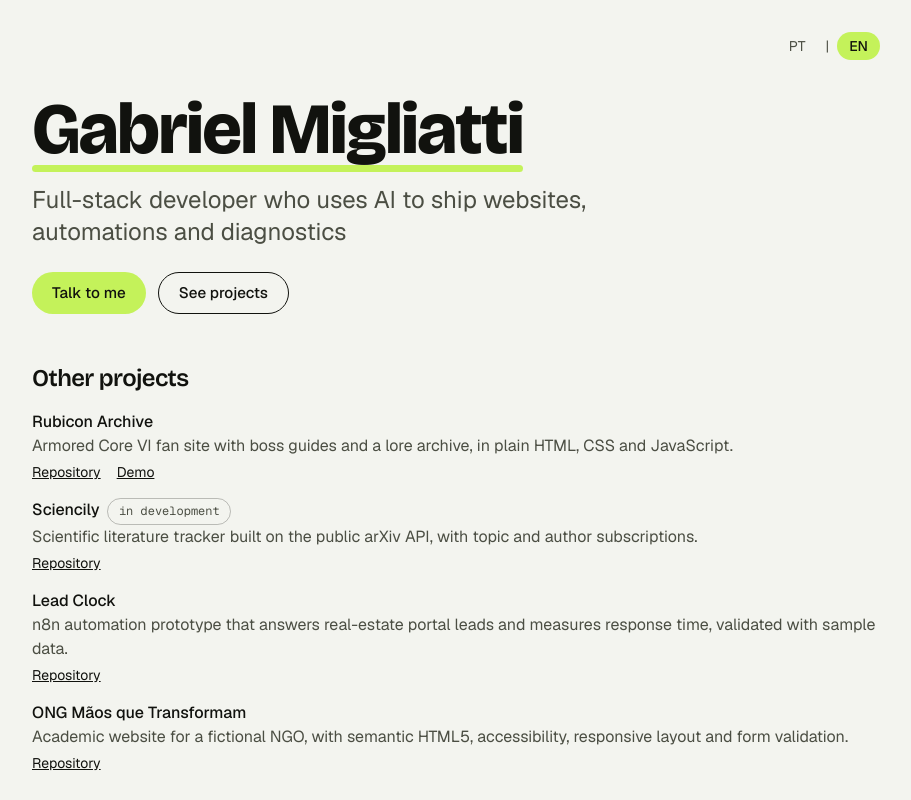
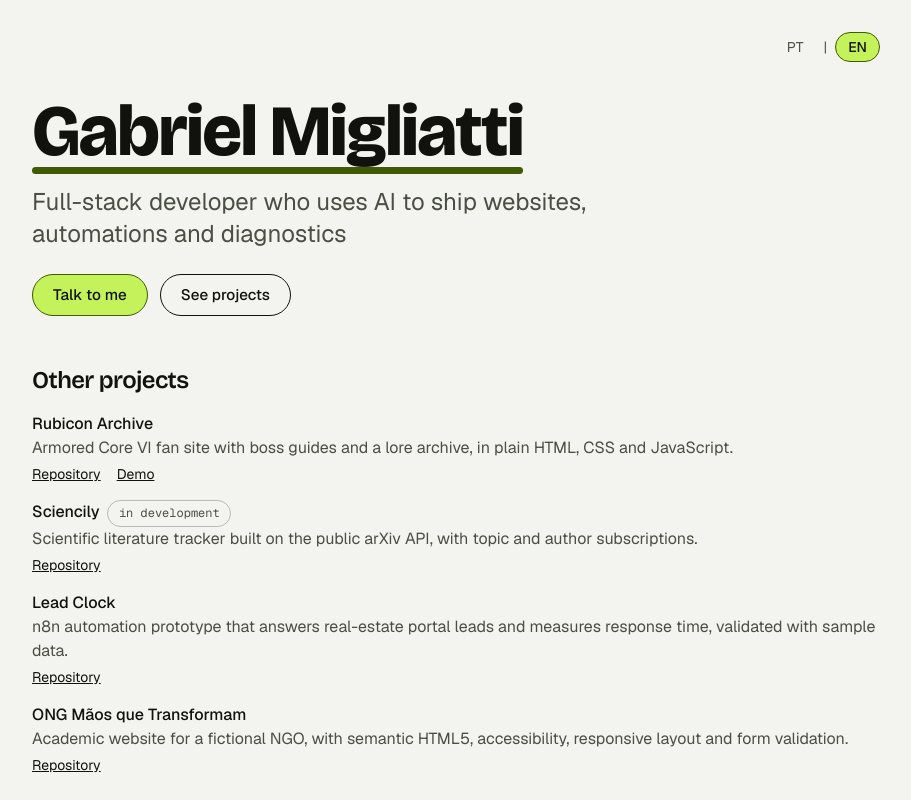
Before and after one commit to Migliatti/migliatti-port, a Next.js app: page /en in a window 1280 px wide. Shown: the top 800 px of the page, without its empty margins (184-1095 px from the left). Built offline with nearby package versions, Linux system fonts and the light colour scheme.

Commit message:
Correcoes da revisao final: duracao do ADR 0001 e contraste do acento no tema claro
Co-Authored-By: Claude Sonnet 5.5 <noreply@anthropic.com>

```diff
--- a/app/globals.css
+++ b/app/globals.css
@@ -111,6 +111,7 @@ main:focus {
 }
 
 .botao-primario {
+  border: 1px solid var(--accent-text);
   background: var(--accent);
   color: var(--on-accent);
 }
@@ -144,7 +145,7 @@ main:focus {
   bottom: -0.06em;
   height: 0.1em;
   border-radius: 9999px;
-  background: var(--accent);
+  background: var(--accent-text);
   transform-origin: left;
 }
 
@@ -166,11 +167,11 @@ main:focus {
   }
 
   .animacao-titulo {
-    animation: animacao-titulo 600ms cubic-bezier(0.16, 1, 0.3, 1) both;
+    animation: animacao-titulo 500ms cubic-bezier(0.16, 1, 0.3, 1) both;
   }
 
   .marca-acento::after {
-    animation: marca-acento 700ms ease-out both;
+    animation: marca-acento 500ms ease-out both;
   }
 }
 
--- a/components/LanguageSelector.tsx
+++ b/components/LanguageSelector.tsx
@@ -31,7 +31,7 @@ export function LanguageSelector({ current, caminho = "" }: Props) {
                 aria-current={isCurrent ? "page" : undefined}
                 className={
                   isCurrent
-                    ? "rounded-full bg-accent px-3 py-1 font-medium text-on-accent"
+                    ? "rounded-full border border-accent-text bg-accent px-3 py-1 font-medium text-on-accent"
                     : "px-3 py-1 text-muted hover:text-foreground"
                 }
               >
```
Also changed, not shown: 2 other files (tests, documents, lock files or other folders).
